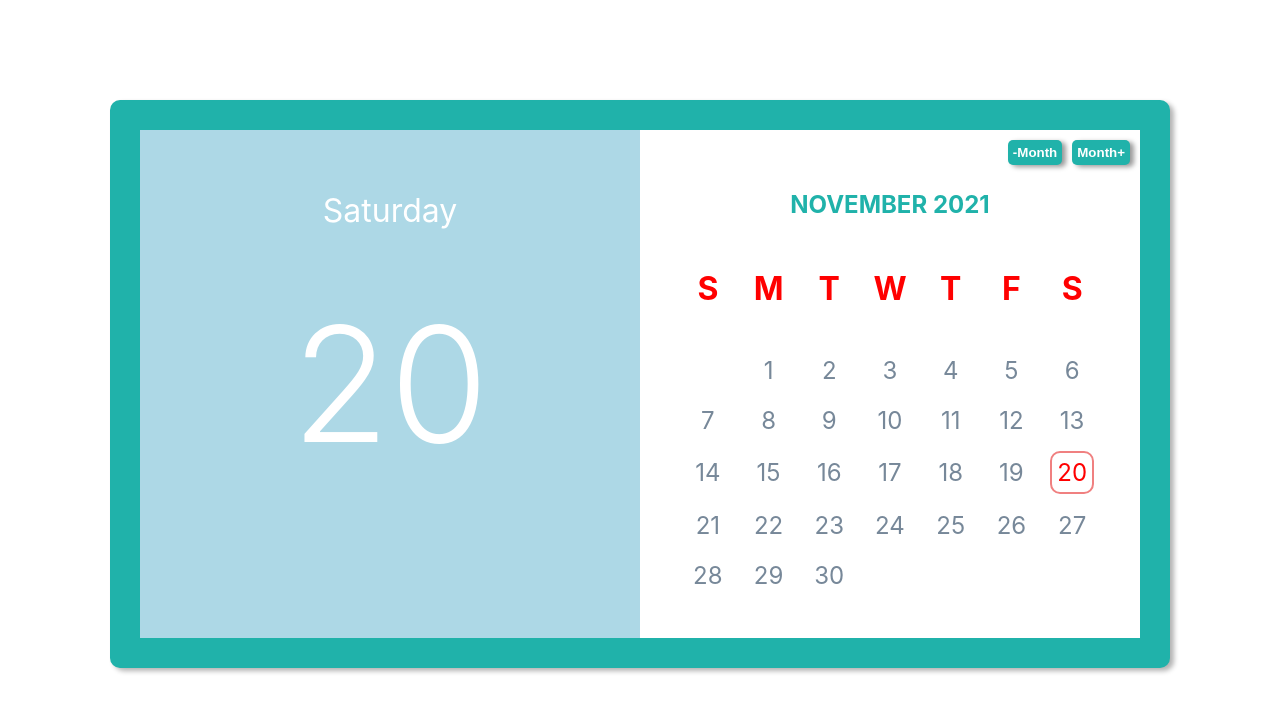
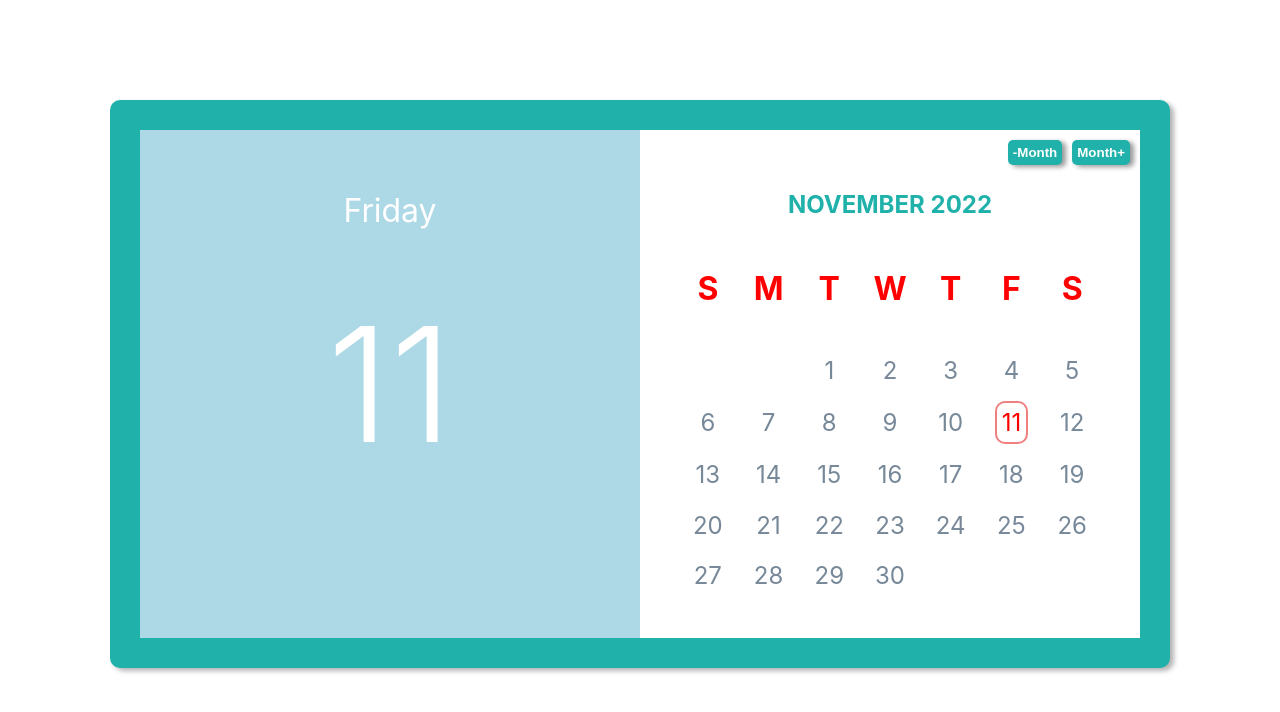
Before and after one commit to Wefoss/react_calendar, a React (Create React App) app: page / in a window 1280 px wide. Shown: the top 712 px of the page. Built offline with nearby package versions, Linux system fonts and the light colour scheme.

Commit message:
hold the day name

```diff
--- a/src/components/CalendarComponentDynamic/index.js
+++ b/src/components/CalendarComponentDynamic/index.js
@@ -12,7 +12,7 @@ import CalendarItems from "../CalendarItems";
  * @param {Function} nextMonthHandler
  *
  */
-const CalendarComponentDynamic = ({ myDate, nextMonthHandler }) => {
+const CalendarComponentDynamic = ({ myDate, nextMonthHandler, staticDate }) => {
   let arrayOfCurrentMonth = [];
   const dayNames = ["S", "M", "T", "W", "T", "F", "S"];
 
@@ -46,7 +46,7 @@ const CalendarComponentDynamic = ({ myDate, nextMonthHandler }) => {
   const checkedCurrendDate = (el) => {
     return (
       +format(myDate, "d") === el &&
-      format(new Date(), "dd MMM yyyy") === format(myDate, "dd MMM yyyy")
+      format(staticDate, "dd MMM yyyy") === format(myDate, "dd MMM yyyy")
     );
   };
 
--- a/src/components/CalendarMain/index.js
+++ b/src/components/CalendarMain/index.js
@@ -10,6 +10,7 @@ class CalendarMain extends Component {
   constructor(props) {
     super(props);
     this.state = {
+      staticDate: new Date('11-11-2022'),
       myDate: new Date(),
     };
   }
@@ -20,17 +21,26 @@ class CalendarMain extends Component {
     });
   };
 
+  componentDidMount() {
+    const {staticDate} = this.state
+     this.setState({
+      myDate: staticDate
+     })
+  }
+
+
   render() {
-    const { myDate } = this.state;
+    const { myDate, staticDate } = this.state;
     return (
       <>
         <section className={style.calendar}>
           <LayoutContainer>
-            <CalendarComponentStatic myDate={myDate} />
+            <CalendarComponentStatic myDate={staticDate} />
 
             <CalendarComponentDynamic
               nextMonthHandler={this.nextMonthHandler}
               myDate={myDate}
+              staticDate={staticDate}
             />
           </LayoutContainer>
         </section>
```
